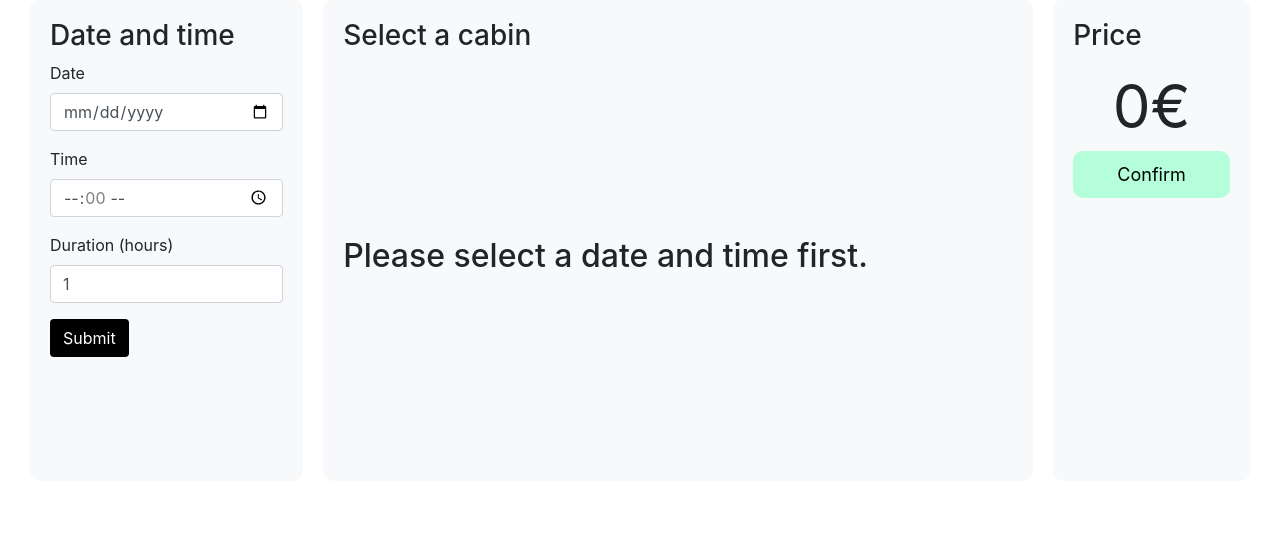
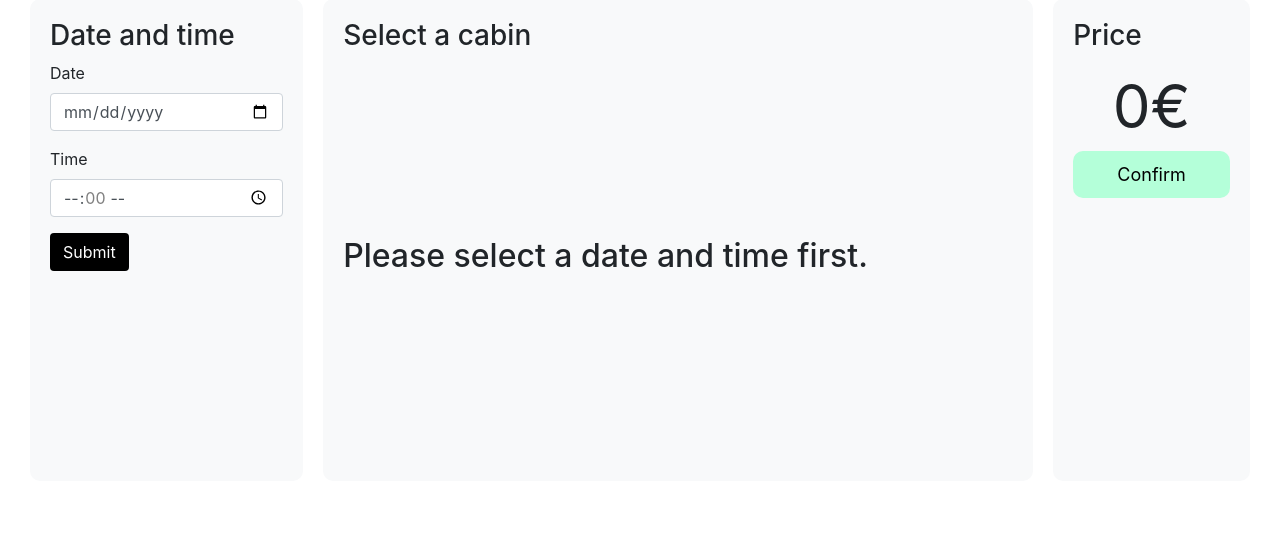
Before and after one commit to alberdijon/UNI2-DIY-garage, a PHP site: page /reserve.php in a window 1280 px wide. Shown: the part 167-703 px from the top of the page. Run offline with PHP 8.4, Linux system fonts and the light colour scheme; a user stored in the database is signed in; some libraries are stand-ins or nearby versions.

Commit message:
no duration, yall couldnt behave

```diff
--- a/website/backend/reserve2.php
+++ b/website/backend/reserve2.php
@@ -7,11 +7,10 @@
     $duration = $_POST["duration"];
     $cabin = $_POST["cabin"];
     $bin = $_POST["bin"];
-    $timewindow = date('H:i:s', strtotime("$time + $duration hours"));
     $link = KonektatuDatuBasera();
     $price = mysqli_query($link, "SELECT exh FROM cabins WHERE ID = '$cabin'");
     $price = mysqli_fetch_array($price);
     $price = $price["exh"];
     $totalprice = (int)$price * (int)$duration;
-    header("Location: ../reserve.php?bin=$bin&pr=$duration");
+    header("Location: ../reserve.php?bin=$bin&pr=$price");
 ?>
--- a/website/reserve.php
+++ b/website/reserve.php
@@ -31,9 +31,9 @@
                             <label for="time">Time</label>
                             <input type="time" step="3600" class="form-control" name="time" required>
                         </div>
-                        <div class="form-group">
-                            <label for="duration">Duration (hours)</label>
-                            <input type="number" class="form-control" name="duration" value="1" min="1" max="3" required>
+                        <div class="form-group duration">
+                            <!-- <label for="duration">Duration (hours)</label> -->
+                            <input type="hidden" class="form-control" name="duration" value="1" min="1" max="3" required>
                         </div>
                         <input type="submit" class="btn rdtsubmit"/>
                     </form>
--- a/website/styles.css
+++ b/website/styles.css
@@ -290,6 +290,11 @@ img {
 	top: 50%;
 	left: 50%;
 	transform: translate(-50%, -50%);
+}
+
+/*CAN'T STAND THAT PHP FFS*/
+.duration {
+	display: hidden;
 }
 
 /*CONFIRMATION*/
```
